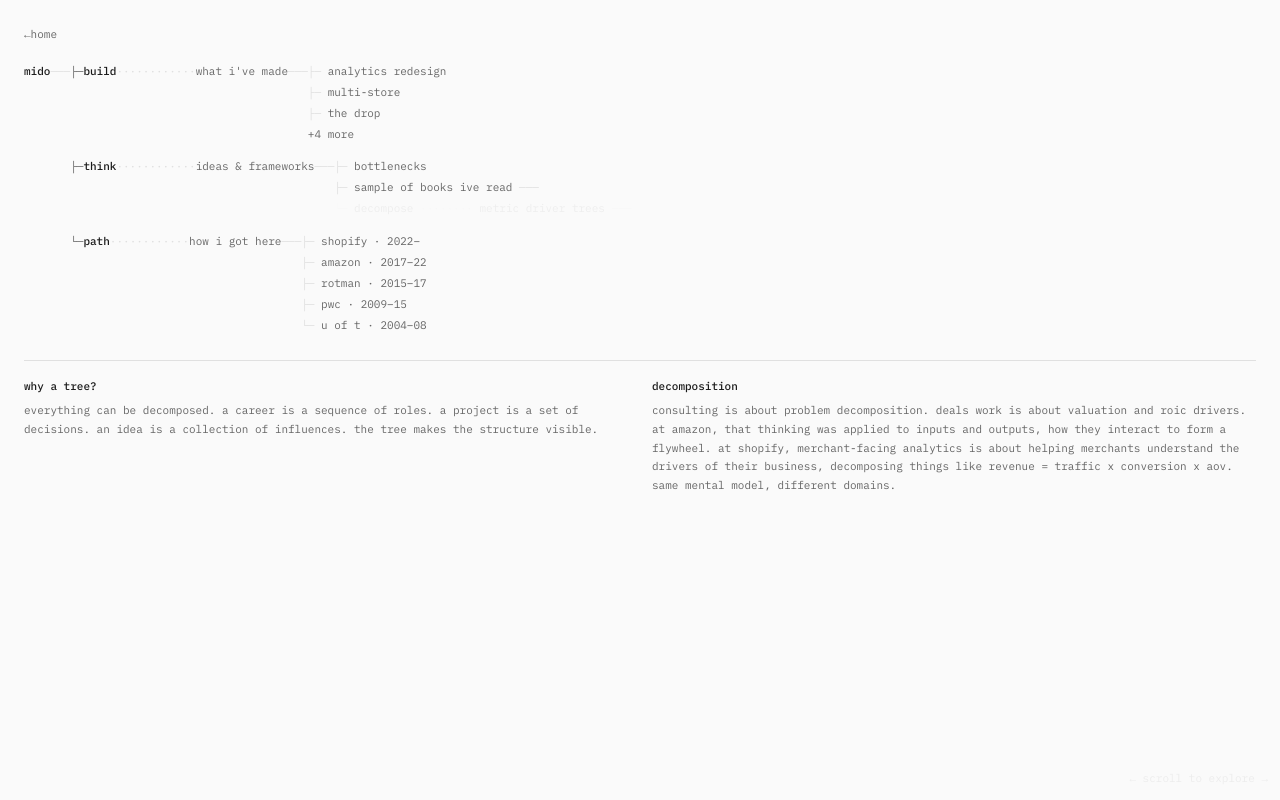
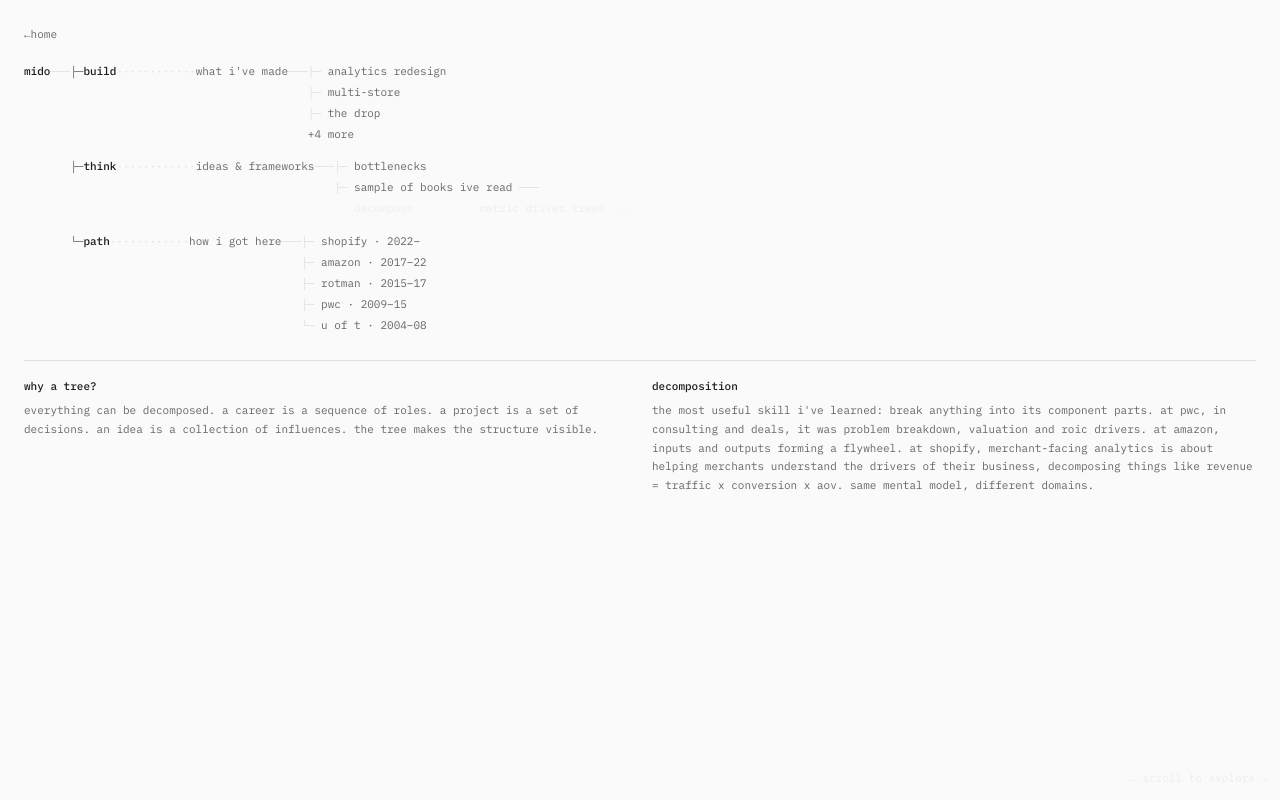
Before and after one commit to midokabbara/midokabbara.com, a plain HTML site: page tree.html in a window 1280 px wide. Drawn offline with Linux system fonts and the light colour scheme.

Commit message:
Update decomposition narrative with personal opening and career thread
Combines "the most useful skill i've learned" opening with the career
progression through PwC, Amazon, and Shopify.

Co-Authored-By: Claude Opus 4.5 <noreply@anthropic.com>

```diff
--- a/tree.html
+++ b/tree.html
@@ -1085,7 +1085,7 @@
       </div>
       <div class="narrative__col">
         <h3>decomposition</h3>
-        <p>consulting is about problem decomposition. deals work is about valuation and roic drivers. at amazon, that thinking was applied to inputs and outputs, how they interact to form a flywheel. at shopify, merchant-facing analytics is about helping merchants understand the drivers of their business, decomposing things like revenue = traffic x conversion x aov. same mental model, different domains.</p>
+        <p>the most useful skill i've learned: break anything into its component parts. at pwc, in consulting and deals, it was problem breakdown, valuation and roic drivers. at amazon, inputs and outputs forming a flywheel. at shopify, merchant-facing analytics is about helping merchants understand the drivers of their business, decomposing things like revenue = traffic x conversion x aov. same mental model, different domains.</p>
       </div>
     </footer>
 
```
